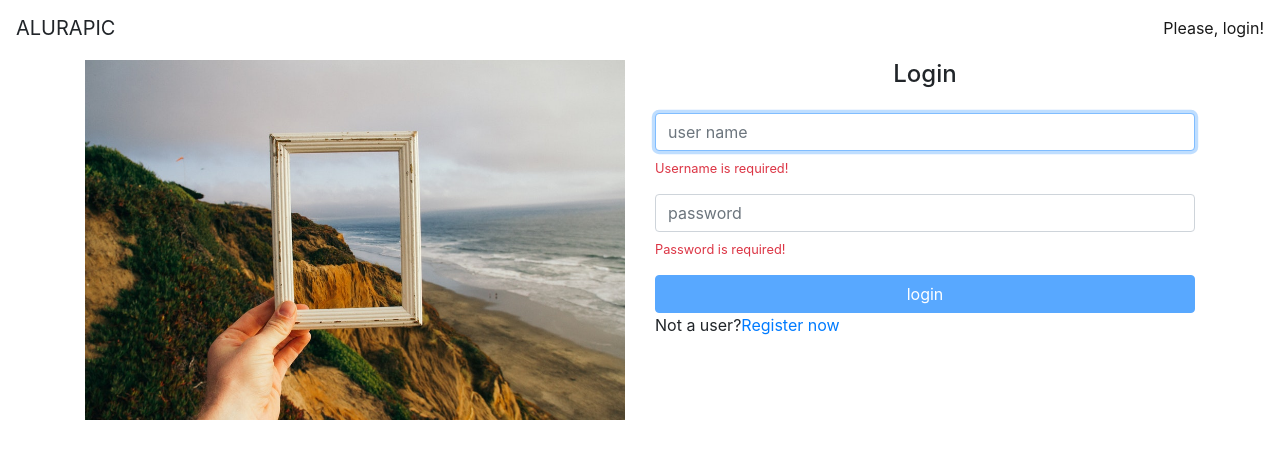
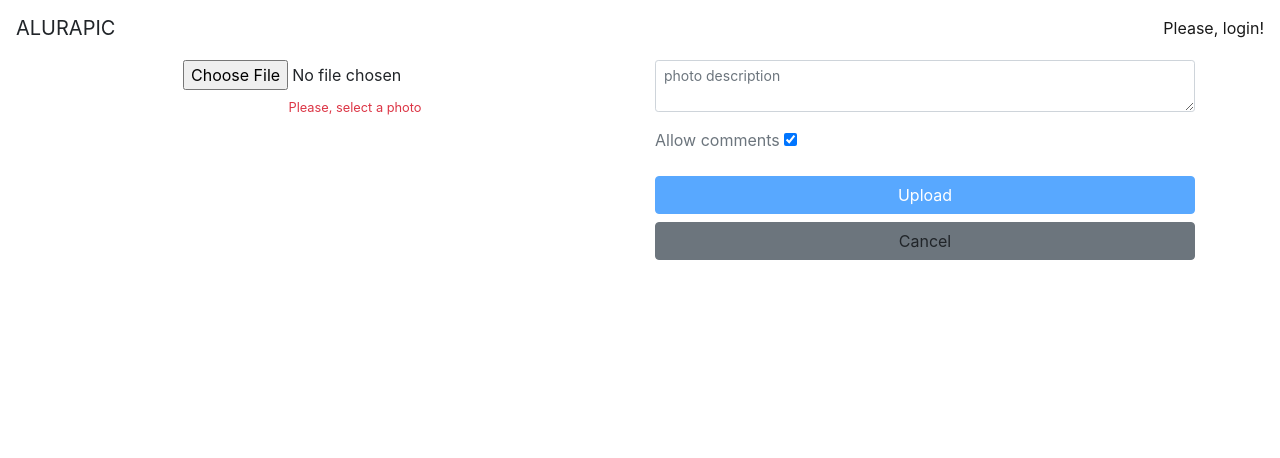
Before and after one commit to Henrique523/alura-fundamentos-angular, an Angular app: page /#/p/add in a window 1280 px wide. Before the commit this address led to /home#/home. Shown: the top 458 px of the page. Built offline with nearby package versions, Linux system fonts and the light colour scheme.

Commit message:
finaliza capitulo de upload de fotos

```diff
--- a/src/app/app-routing.module.ts
+++ b/src/app/app-routing.module.ts
@@ -36,7 +36,7 @@
 ];
 
 @NgModule({
-  imports: [RouterModule.forRoot(routes)],
+  imports: [RouterModule.forRoot(routes, { useHash: true })],
   exports: [RouterModule],
 })
 export class AppRoutingModule {}
--- a/src/app/app.component.html
+++ b/src/app/app.component.html
@@ -1,2 +1,3 @@
 <app-header></app-header>
 <router-outlet></router-outlet>
+<app-footer></app-footer>
--- /dev/null
+++ b/src/app/core/footer/footer.component.html
@@ -0,0 +1,18 @@
+<footer class="mt-5" *ngIf="(user$ | async) as user">
+  <div class="fixed-bottom bg-white p-1">
+    <div class="container">
+      <div class="row text-center">
+        <div class="col-6">
+          <a [routerLink]="['']">
+            <i class="fa fa-home fa-2x"></i>
+          </a>
+        </div>
+        <div class="col-6">
+          <a [routerLink]="['p', 'add']">
+            <i class="fa fa-plus-circle fa-2x"></i>
+          </a>
+        </div>
+      </div>
+    </div>
+  </div>
+</footer>
--- /dev/null
+++ b/src/app/core/footer/footer.component.ts
@@ -0,0 +1,23 @@
+import {Component, OnInit} from "@angular/core";
+import {UserService} from "../user/user.service";
+import {Observable} from "rxjs";
+import {IUser} from "../../interfaces/IUser";
+
+@Component({
+  selector: 'app-footer',
+  templateUrl: './footer.component.html',
+})
+export class FooterComponent implements OnInit {
+
+  // @ts-ignore
+  user$: Observable<IUser | null>;
+
+  constructor(
+    private userService: UserService
+  ) {}
+
+  ngOnInit(): void {
+    this.user$ = this.userService.getUser();
+  }
+
+}
--- a/src/app/photos/photo-form/photo-form.component.html
+++ b/src/app/photos/photo-form/photo-form.component.html
@@ -1 +1,43 @@
-<p>photo-form works!</p>
+<div class="container">
+  <form [formGroup]="photoForm" class="row" (submit)="upload()">
+    <div class="col-md-6 text-center">
+      <input
+        type="file"
+        accept="image/*"
+        formControlName="file"
+        (change)="handleChangeEvent($event)"
+      >
+      <app-vmessage
+        text="Please, select a photo"
+        *ngIf="photoForm.get('file')?.errors?.required"
+      ></app-vmessage>
+    </div>
+
+    <div class="col-md-6">
+      <div class="form-group">
+        <textarea
+          class="form-control form-control-sm"
+          placeholder="photo description"
+          formControlName="description"
+        ></textarea>
+        <app-vmessage
+          text="Max length is 300"
+          *ngIf="photoForm.get('description')?.errors?.maxlength"
+        ></app-vmessage>
+      </div>
+
+      <div class="form-group">
+        <label class="text-muted">
+          Allow comments
+          <input type="checkbox" formControlName="allowComments">
+        </label>
+      </div>
+
+      <button type="submit" class="btn btn-primary btn-block" [disabled]="photoForm.invalid">
+        Upload
+      </button>
+
+      <a class="btn btn-secondary btn-block">Cancel</a>
+    </div>
+  </form>
+</div>
--- a/src/app/photos/photo-form/photo-form.component.ts
+++ b/src/app/photos/photo-form/photo-form.component.ts
@@ -1,4 +1,7 @@
 import { Component, OnInit } from '@angular/core';
+import {FormBuilder, FormGroup, Validators} from "@angular/forms";
+import {PhotoService} from "../photo/photo.service";
+import {Router} from "@angular/router";
 
 @Component({
   selector: 'app-photo-form',
@@ -7,9 +10,38 @@
 })
 export class PhotoFormComponent implements OnInit {
 
-  constructor() { }
+  // @ts-ignore
+  photoForm: FormGroup;
+  // @ts-ignore
+  file: File;
+
+  constructor(
+    private formBuilder: FormBuilder,
+    private photoService: PhotoService,
+    private router: Router
+  ) { }
 
   ngOnInit(): void {
+    this.photoForm = this.formBuilder.group({
+      file: ['', Validators.required],
+      description: ['', Validators.maxLength(300)],
+      allowComments: [true],
+    })
+  }
+
+  upload() {
+    const description = this.photoForm.get('description')?.value;
+    const allowComments = this.photoForm.get('allowComments')?.value;
+
+    this.photoService.upload(description, allowComments, this.file).subscribe(
+      () => this.router.navigate([''])
+    );
+  }
+
+  handleChangeEvent(event: Event) {
+    // @ts-ignore
+    this.file = event.target.files[0];
+    console.log(this.file);
   }
 
 }
--- a/src/app/photos/photo/photo.component.ts
+++ b/src/app/photos/photo/photo.component.ts
@@ -1,4 +1,6 @@
 import {Component, Input} from "@angular/core";
+
+const CLOUD = "http://localhost:3000/imgs/"
 
 @Component({
   selector: 'app-photo',
@@ -6,6 +8,20 @@
   styleUrls: [],
 })
 export class PhotoComponent {
+
+  private _url = '';
+
   @Input() description = '';
-  @Input() url = '';
+
+  @Input() set url(url: string) {
+    if (!url.startsWith('data')) {
+        this._url = CLOUD + url;
+    } else {
+      this._url = url;
+    }
+  };
+
+  get url() {
+    return this._url;
+  }
 }
--- a/src/app/photos/photo/photo.service.ts
+++ b/src/app/photos/photo/photo.service.ts
@@ -2,6 +2,8 @@
 import IPhoto from "../../interfaces/IPhoto";
 import {Observable} from "rxjs";
 import {Injectable} from "@angular/core";
+
+const API_URL = "http://localhost:3000";
 
 @Injectable({
   providedIn: "root"
@@ -13,6 +15,17 @@
   listFromUserPaginated(username: string, page: number): Observable<IPhoto[]> {
     const params = new HttpParams().append('page', page.toString());
 
-    return this.http.get<IPhoto[]>(`http://localhost:3000/${username}/photos`, { params });
+    return this.http.get<IPhoto[]>(`${API_URL}/${username}/photos`, { params });
+  }
+
+  upload(description: string, allowComments: boolean, file: File) {
+
+    const formData = new FormData();
+
+    formData.append('description', description);
+    formData.append('allowComments', allowComments ? 'true' : 'false');
+    formData.append('imageFile', file);
+
+    return this.http.post(`${API_URL}/photos/upload`, formData);
   }
 }
```
Also changed, not shown: src/app/core/core.module.ts (+4 -3 lines), src/app/photos/photo-form/photo-form.module.ts (+8 -1 lines).
